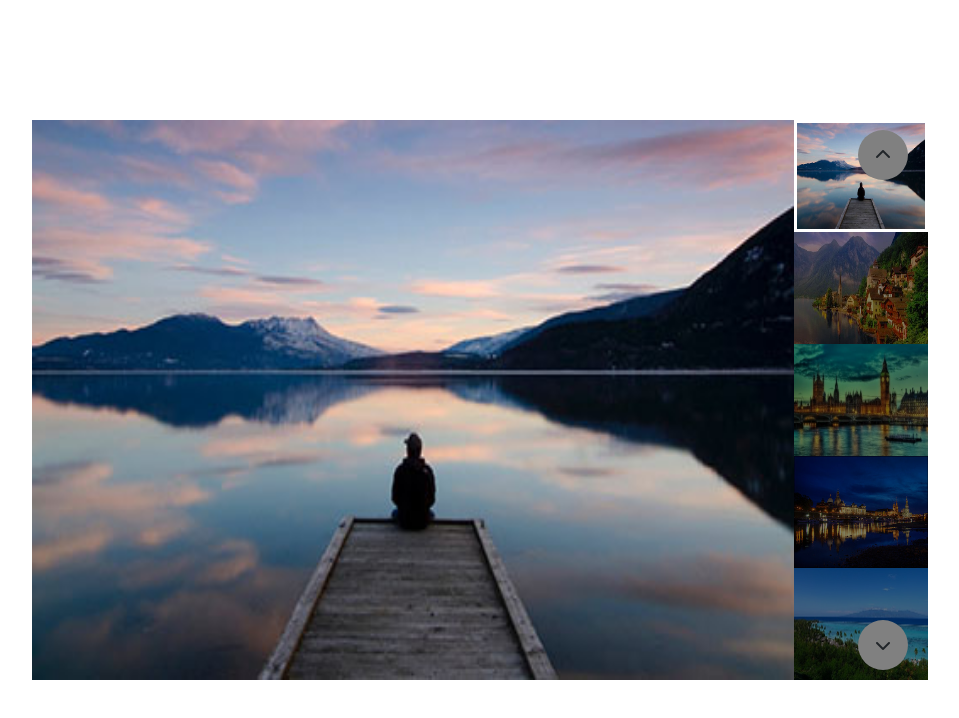
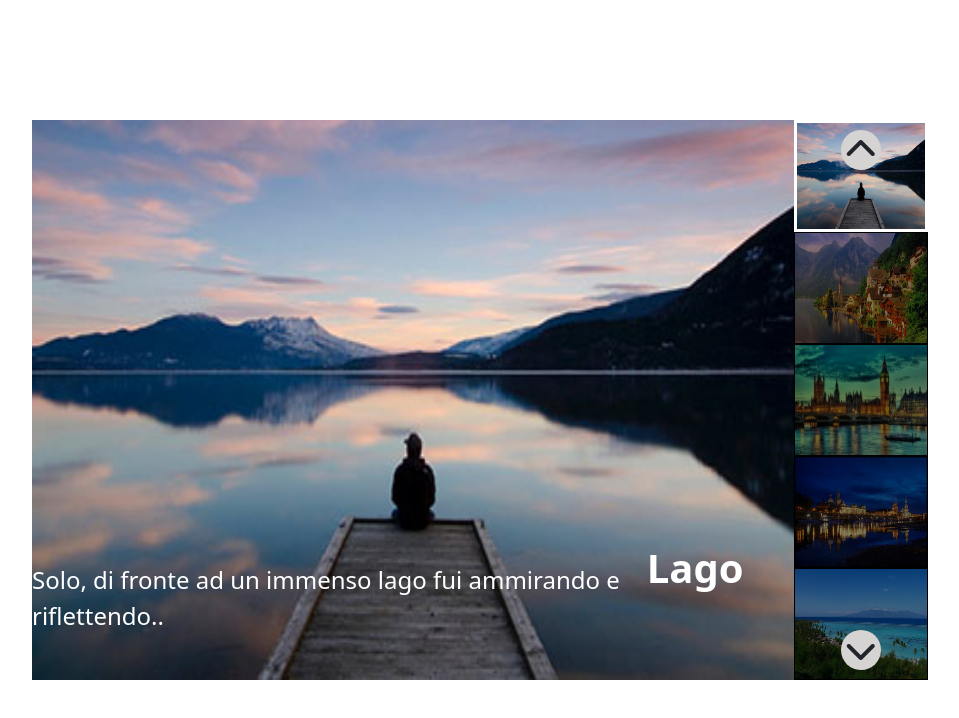
Before and after one commit to Massimo1204/js-array-carousel, a plain HTML site: page index.html in a window 1280 px wide. Shown: the whole page, without its empty margins (160-1119 px from the left). Drawn offline with nearby package versions, Linux system fonts and the light colour scheme.

Commit message:
descriptions

```diff
--- a/css/style.css
+++ b/css/style.css
@@ -16,11 +16,27 @@
 .main-img{
     width: 85%;
     height: 100%;
+    position: relative;
+    color: white;
 }
 
 .main-img img{
     width: 100%;
     height: 100%;
+}
+
+.main-img h3{
+    position: absolute;
+    bottom: 80px;
+    right: 50px;
+    font-weight: 600;
+    font-size: 2.5rem;
+}
+.main-img p{
+    position: absolute;
+    bottom: 30px;
+    right: 50px;
+    font-size: 1.5rem;
 }
 
 .side-img{
@@ -32,27 +48,30 @@
     height: 20%;
     width: 100%;
     filter: brightness(.5);
+    border : 1px solid black
 }
 
 .active{
     filter: brightness(100%)!important;
-    border: 3px solid white;
+    border: 3px solid white !important;
 }
 
 .my-button{
-    width: 50px;
-    height: 50px;
+    width: 40px;
+    height: 40px;
     border-radius: 50%;
-    background-color: grey;
-    line-height: 50px;
+    background-color: rgb(214, 211, 211);
+    line-height: 40px;
+    right: 7.5%;
+    transform: translateX(50%);
+    cursor: pointer;
+    font-size: 2rem;
 }
 
 #my-button-down{
-    right: 20px;
     bottom: 10px;
 }
 
 #my-button-up{
-    right: 20px;
     top: 10px;
 }
--- a/js/main.js
+++ b/js/main.js
@@ -1,4 +1,5 @@
 const images = ['<img src="/img/01.jpg"  alt="img calm lake">' ,'<img src="/img/02.jpg"  alt="img Svizzera">', '<img src="/img/03.jpg"  alt="img London"></img>','<img src="/img/04.jpg"  alt="img city"></img>','<img src="/img/05.jpg"  alt="img beach">'];
+const descriptions = ["<h3>Lago</h3><p>Solo, di fronte ad un immenso lago fui ammirando e riflettendo..</p>","<h3>Svizzera</h3><p>Lorem ipsum</p>","<h3>Londra</h3><p>Come and visit 221b of Baker Street</p>","<h3>City bello</h3><p>Somewhere in the world</p>","<h3>Beach</h3><p>Weeeeeeeeeeeeeee</p>"];
 const mainImageWrapper = document.getElementById('main-img-wrapper');
 const sideImageWrapper = document.getElementById('side-img-wrapper');
 let sideImageSelector;
@@ -7,6 +8,8 @@ const buttonUp = document.getElementById('my-button-up');
 let counter = 0;
 let sideImageCounter = 1 ;
 mainImageWrapper.innerHTML = images[0];
+mainImageWrapper.innerHTML += descriptions[0];
+
 
 for(let i=0; i<5 ; i++){
     sideImageWrapper.innerHTML += images[i];
@@ -26,6 +29,7 @@ function changeImageDown(){
     }
     sideImageSelectorPrevious.classList.remove('active');
     mainImageWrapper.innerHTML = images[counter];
+    mainImageWrapper.innerHTML += descriptions[counter];
     sideImageSelector = sideImageWrapper.querySelector('img:nth-child('+sideImageCounter+')');
     sideImageSelectorPrevious = sideImageSelector;
     sideImageSelector.classList.add('active');
@@ -42,6 +46,7 @@ function changeImageUp(){
     }
     sideImageSelectorPrevious.classList.remove('active');
     mainImageWrapper.innerHTML = images[counter];
+    mainImageWrapper.innerHTML += descriptions[counter];
     sideImageSelector = sideImageWrapper.querySelector('img:nth-child('+sideImageCounter+')');
     sideImageSelectorPrevious = sideImageSelector;
     sideImageSelector.classList.add('active');
```
